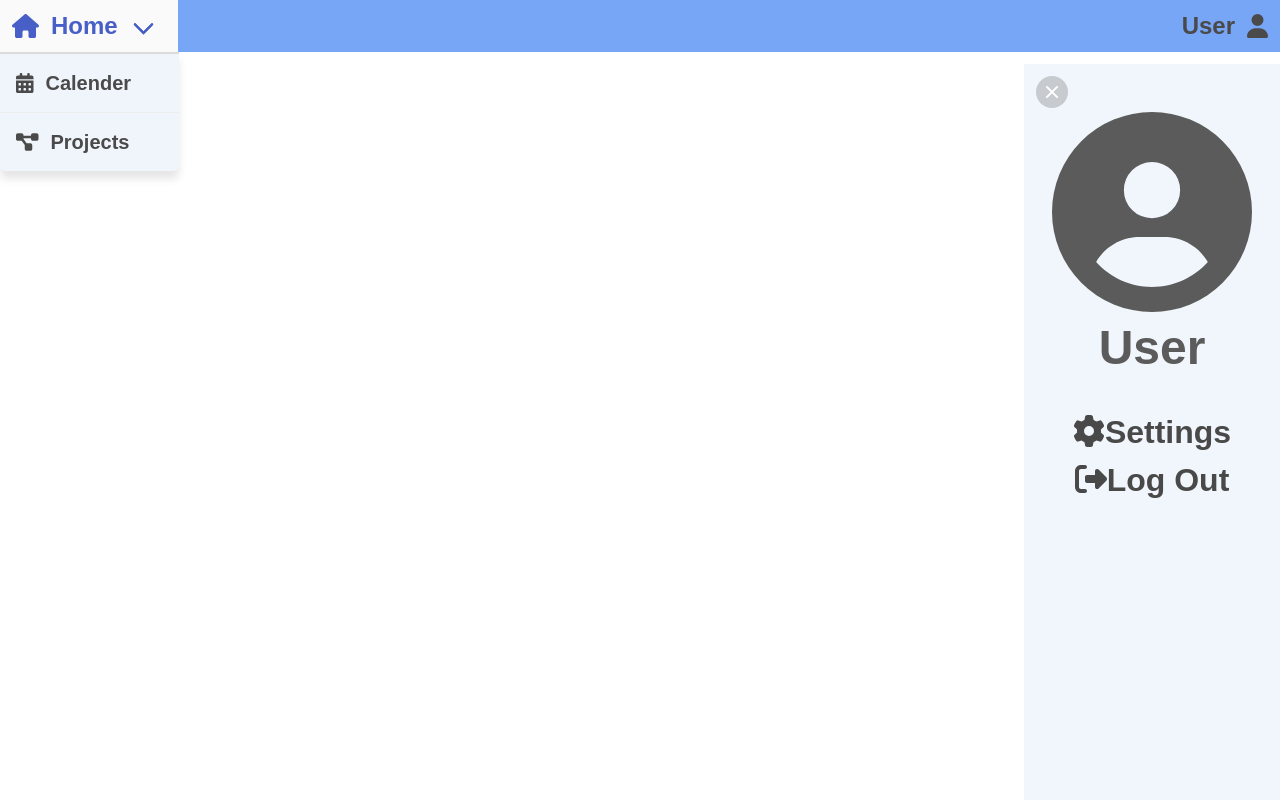
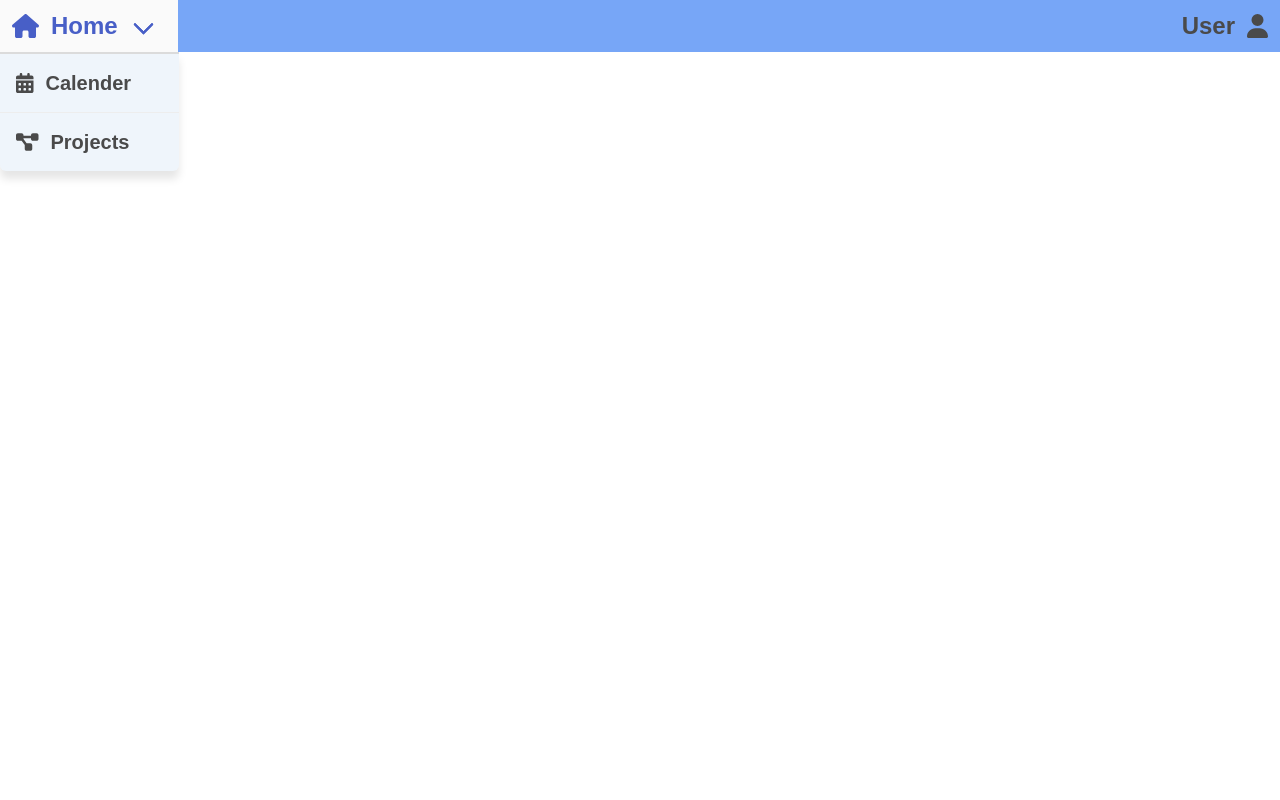
Before and after one commit to d-ginty4/notes-app, a React (Create React App) app: page / in a window 1280 px wide. Built offline with nearby package versions, Linux system fonts and the light colour scheme; the HTML template or start-up script is replaced by a standard one; a web font is replaced by a local one.

Commit message:
Added navbar and sidebar functionality

```diff
--- a/src/components/Navbar.tsx
+++ b/src/components/Navbar.tsx
@@ -7,11 +7,18 @@ import {
   faUser,
 } from "@fortawesome/free-solid-svg-icons";
 
-interface Props{
-
+interface Props {
+  isSidebarOpen: boolean;
+  setIsSidebarOpen: React.Dispatch<React.SetStateAction<boolean>>;
 }
 
-export const Navbar: React.FC<Props> = () => {
+export const Navbar: React.FC<Props> = ({ isSidebarOpen, setIsSidebarOpen }) => {
+
+  // Click events
+  const openSidebar = () => {
+    setIsSidebarOpen(true)
+  }
+
   return (
     <>
       <nav className="navbar is-fixed-top is-size-4 has-text-weight-bold has-background-primary ">
@@ -37,7 +44,14 @@ export const Navbar: React.FC<Props> = () => {
         </div>
 
         <div className="navbar-end">
-          <a className="navbar-item is-size-4">
+          <a
+            className={`${
+              isSidebarOpen
+                ? "navbar-item is-size-4 sidebar-button move"
+                : "navbar-item is-size-4 sidebar-button"
+            }`}
+            onClick={openSidebar}
+          >
             User <FontAwesomeIcon className="ml-3" icon={faUser} />
           </a>
         </div>
--- a/src/components/Sidebar.tsx
+++ b/src/components/Sidebar.tsx
@@ -8,14 +8,31 @@ import { FontAwesomeIcon } from "@fortawesome/react-fontawesome";
 import { Link } from "react-router-dom";
 
 interface Props {
-
+  isSidebarOpen: boolean;
+  setIsSidebarOpen: React.Dispatch<React.SetStateAction<boolean>>;
 }
 
-export const Sidebar: React.FC<Props> = () => {
+export const Sidebar: React.FC<Props> = ({
+  isSidebarOpen,
+  setIsSidebarOpen,
+}) => {
+  // Click events
+  const closeSidebar = (): void => {
+    setIsSidebarOpen(false);
+  };
+
   return (
-    <div>
-      <div className="has-background-info-light has-text-centered sideNav">
-        <span className="delete is-large mt-3 ml-3 sideNav__close-btn">
+    <div
+      className={`${
+        isSidebarOpen
+          ? "has-background-info-light has-text-centered sideNav sidebar-active"
+          : "has-background-info-light has-text-centered sideNav"
+      }`}
+    >
+      <span
+        className="delete is-large mt-3 ml-3 sideNav_close-btn"
+        onClick={closeSidebar}
+      >
         <FontAwesomeIcon icon={faTimes} />
       </span>
       <div className="pt-6">
@@ -23,7 +40,7 @@ export const Sidebar: React.FC<Props> = () => {
           <li>
             <FontAwesomeIcon
               icon={faUserCircle}
-                className="sideNav__user-icon"
+              className="sideNav_user-icon"
             />
           </li>
           <li>
@@ -51,6 +68,5 @@ export const Sidebar: React.FC<Props> = () => {
         </ul>
       </div>
     </div>
-    </div>
   );
 };
--- a/src/sass/_layout.scss
+++ b/src/sass/_layout.scss
@@ -1,24 +1,42 @@
+.navbar{
+
+}
+
 .sideNav {
     position: fixed;
     right: 0;
     margin: 0;
-    top: 64px;
+    top: 50px;
     height: 100vh;
     width: 20%;
     z-index: 99;
     opacity: 90%;
-    //transform: translateX(100%);
+    transform: translateX(100%);
     transition: transform 0.5s ease;
 
-    #{&}__user-icon {
+    #{&}_user-icon {
         font-size: 25vh;
     }
 
-    #{&}__close-btn{
+    #{&}_close-btn{
         float: left;
     }
+}
 
-    #{&}__active {
-        transform: translateX(0);
-    }
+// Show the sidebar
+.sidebar-active {
+    transform: translateX(0);
 }
+
+.sidebar-button {
+    transition: transform 0.5s ease;
+}
+
+.move{
+    transform: translateX(100%);
+}
+
+.blur{
+    filter: blur(3px);
+    pointer-events: none;
+}
--- a/src/sass/style.scss
+++ b/src/sass/style.scss
@@ -1,23 +1,26 @@
 @import "config";
 @import "layout";
 
-body{
-    font-family: $font;
+body {
+  font-family: $font;
 }
 
-// main {
-//     width: 100%;
-//     position: absolute;
-//     z-index: 1;
-//     top: 64px;
-//     transition: filter 0.5s ease;
-// }
+main {
+  width: 100%;
+  position: absolute;
+  z-index: 1;
+  transition: filter 0.5s ease;
+}
 
 ::-webkit-scrollbar {
-    width: 12px;
+  width: 12px;
 }
 
 ::-webkit-scrollbar-thumb {
-    border-radius: 10px;
-    background-color: $background;
+  border-radius: 10px;
+  background-color: $background;
 }
+
+h1 {
+  font-size: xxx-large;
+}
--- a/src/views/Layout.tsx
+++ b/src/views/Layout.tsx
@@ -1,13 +1,24 @@
 import { Outlet } from "react-router-dom";
 import { Navbar } from "../components/Navbar";
 import { Sidebar } from "../components/Sidebar";
+import { useState } from "react";
+const Layout: React.FC = () => {
+  // useStates
+  const [isSidebarOpen, setIsSidebarOpen] = useState<boolean>(false);
 
-const Layout: React.FC = () => {
   return (
     <>
-      <Navbar/>
-      <Sidebar/>
-      <Outlet />
+      <Navbar
+        isSidebarOpen={isSidebarOpen}
+        setIsSidebarOpen={setIsSidebarOpen}
+      />
+      <Sidebar
+        isSidebarOpen={isSidebarOpen}
+        setIsSidebarOpen={setIsSidebarOpen}
+      />
+      <main>
+        <Outlet />
+      </main>
     </>
   );
 };
```
Lines whose indentation alone changed are shown as unchanged.
